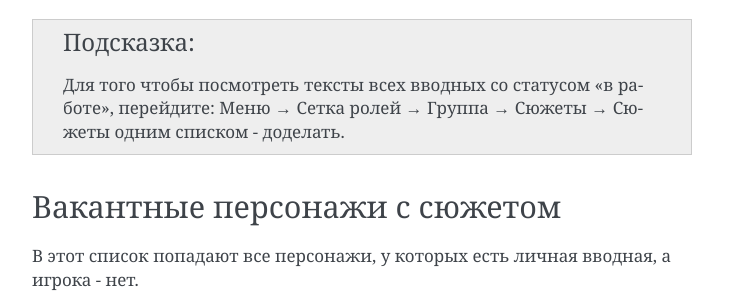
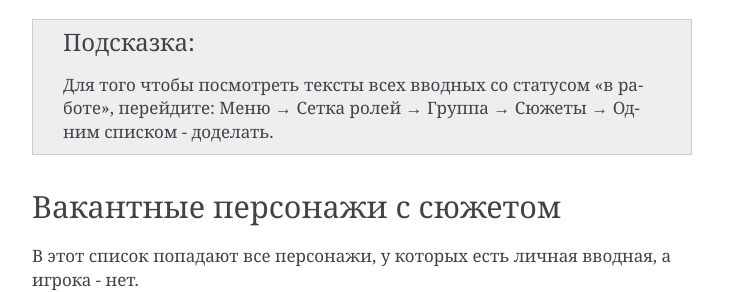
Before and after one commit to joinrpg/joinrpg-docs, a Sphinx documentation site: the page built from docs/plot/other.rst, in a window 1280 px wide and 900 px high, scrolled down 2454 px. Shown: the part 278-570 px from the top of the window, without its empty margins (388-1141 px from the left). Built offline with Sphinx 7.4.7, drawn with Linux system fonts in a browser that asks for light colours; pages that are not in the unit, such as notebooks, are missing from menus.

Commit message:
Update other.rst

```diff
--- a/docs/plot/other.rst
+++ b/docs/plot/other.rst
@@ -50,7 +50,7 @@
 Эта страница показывает все сюжеты в алфавитном порядке со всеми текстами всех вводных.
 Это может быть полезно как и в работе - прочитать подряд все тексты, так и для распечатки вводных на мастерку.
 
-.. hint:: Для того чтобы посмотреть тексты всех вводных со статусом «в работе», перейдите: Меню → Сетка ролей → Группа → Сюжеты → Сюжеты одним списком - доделать.
+.. hint:: Для того чтобы посмотреть тексты всех вводных со статусом «в работе», перейдите: Меню → Сетка ролей → Группа → Сюжеты → Одним списком - доделать.
 
 
 Вакантные персонажи с сюжетом
```
